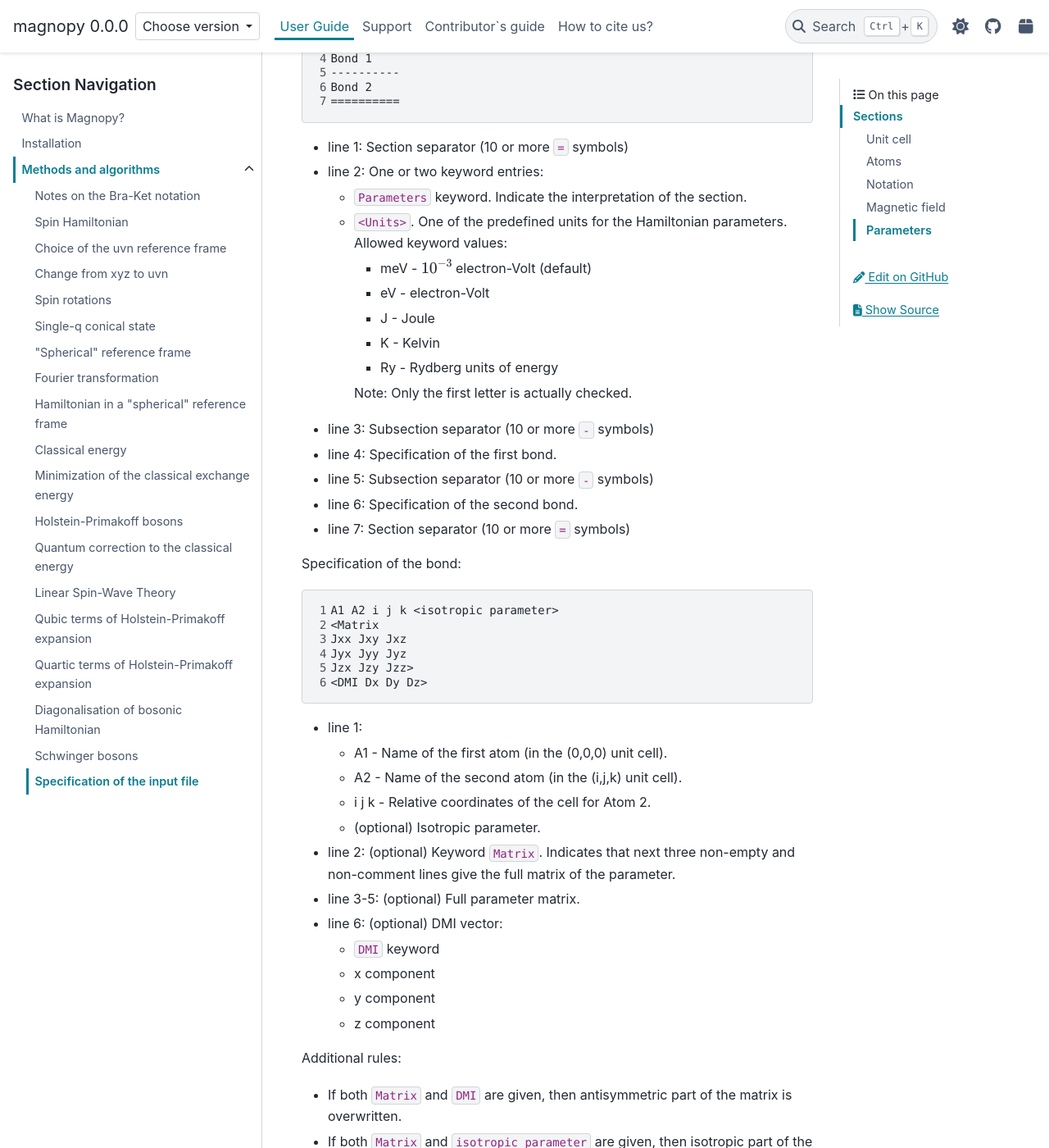
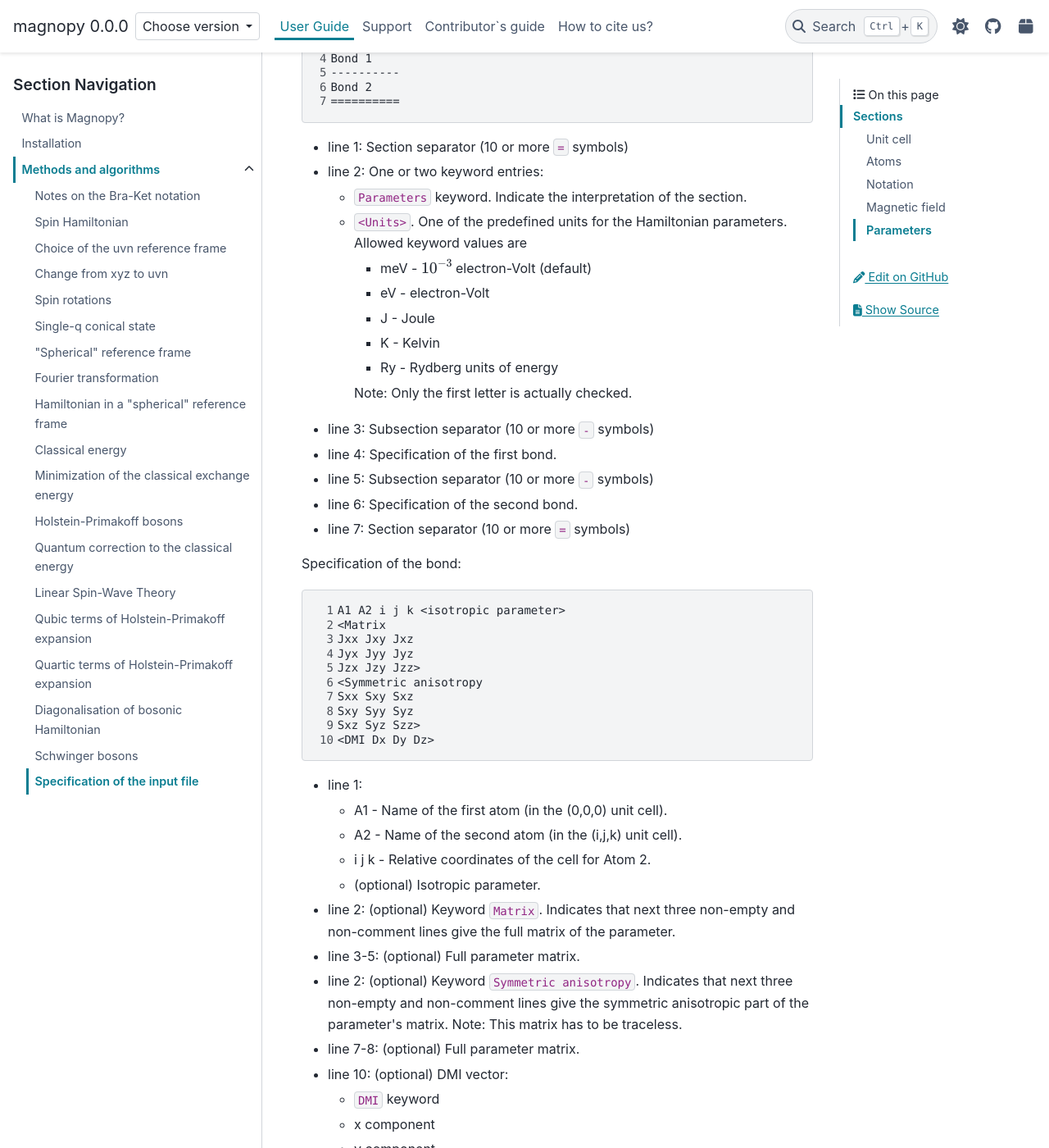
Before and after one commit to marcomarino123/magnopy, a Sphinx documentation site: the page built from docs/source/user-guide/methods/input-standard.rst, in a window 1280 px wide and 1400 px high, scrolled down 3153 px. Shown: the whole window at 82% size. Built offline with Sphinx 7.4.7 and the PyData theme 0.15.4, drawn with Linux system fonts in a browser that asks for light colours; a script that is not in the unit is left out; some of the changed text lies outside the part shown.

Commit message:
Update input file specification

```diff
--- a/docs/source/user-guide/methods/input-standard.rst
+++ b/docs/source/user-guide/methods/input-standard.rst
@@ -81,7 +81,7 @@ Atoms
 
   - ``Atoms`` keyword. Indicate the interpretation of the section.
   - ``<Units>``. One of the predefined units for the atom coordinates.
-    Allowed keyword values:
+    Allowed keyword values are
 
     - "Relative" (default)
 
@@ -157,7 +157,7 @@ Parameters
 
   - ``Parameters`` keyword. Indicate the interpretation of the section.
   - ``<Units>``. One of the predefined units for the Hamiltonian parameters.
-    Allowed keyword values:
+    Allowed keyword values are
 
     - meV -  :math:`10^{-3}` electron-Volt (default)
     - eV -  electron-Volt
@@ -184,6 +184,10 @@ Specification of the bond:
     Jxx Jxy Jxz
     Jyx Jyy Jyz
     Jzx Jzy Jzz>
+    <Symmetric anisotropy
+    Sxx Sxy Sxz
+    Sxy Syy Syz
+    Sxz Syz Szz>
     <DMI Dx Dy Dz>
 
 * line 1:
@@ -196,7 +200,11 @@ Specification of the bond:
 * line 2: (optional) Keyword ``Matrix``. Indicates that next three
   non-empty and non-comment lines give the full matrix of the parameter.
 * line 3-5: (optional) Full parameter matrix.
-* line 6: (optional) DMI vector:
+* line 2: (optional) Keyword ``Symmetric anisotropy``. Indicates that next three
+  non-empty and non-comment lines give the symmetric anisotropic part of the parameter's matrix.
+  Note: This matrix has to be traceless.
+* line 7-8: (optional) Full parameter matrix.
+* line 10: (optional) DMI vector:
 
   - ``DMI`` keyword
   - x component
@@ -209,3 +217,5 @@ Additional rules:
   matrix is overwritten.
 * If both ``Matrix`` and ``isotropic parameter`` are given, then
   isotropic part of the matrix is overwritten.
+* If both ``Matrix`` and ``Symmetric anisotropy`` are given, then
+  symmetric anisotropic part of the matrix is overwritten.
```
